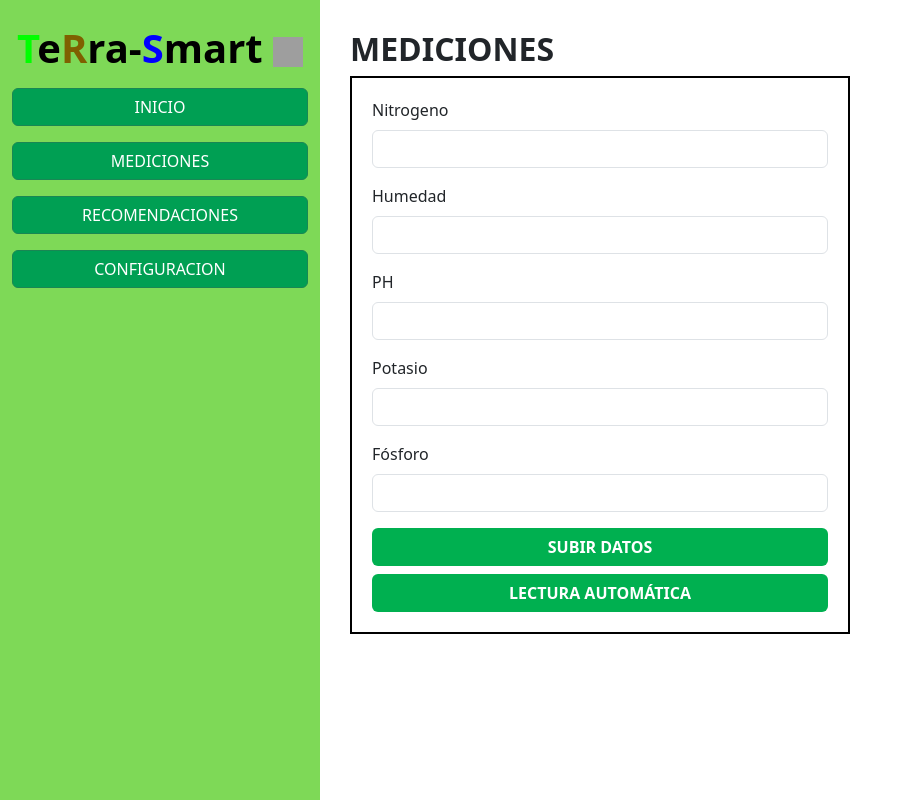
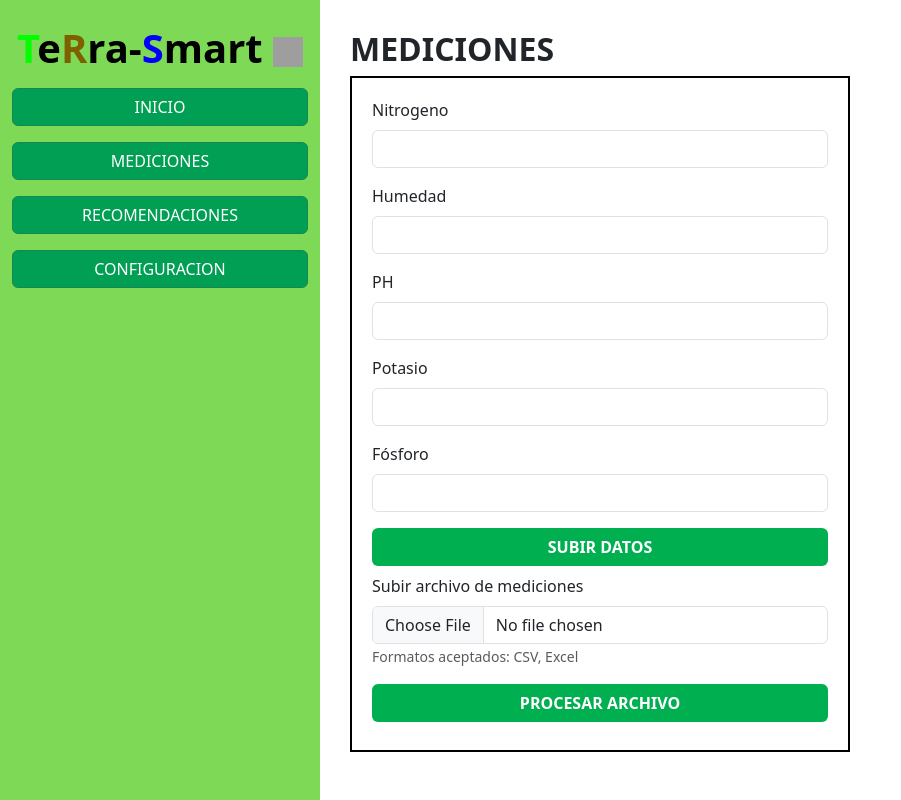
Before and after one commit to INOTJuannnka/ProyectoTerraSmart, a Django app: page /mediciones/ in a window 1280 px wide. Shown: the whole page, without its empty margins (0-901 px from the left). Run offline with Django 4.2, Linux system fonts and the light colour scheme; grey boxes are pictures that could not be loaded.

Commit message:
commit -m "Subida de archivos"

```diff
--- a/TerraSmart/templates/mediciones.html
+++ b/TerraSmart/templates/mediciones.html
@@ -51,11 +51,30 @@
           <label for="fosforo" class="form-label">Fósforo</label>
           <input type="text" class="form-control" id="fosforo" name="fosforo">
         </div>
+        <button type="submit" name="accion" value="subir_manual" class="btn footer-btn mb-2">SUBIR DATOS</button>
+        <div class="mb-3">
+          <label for="archivo_mediciones" class="form-label">Subir archivo de mediciones</label>
+          <input type="file" class="form-control" id="archivo_mediciones" name="archivo_mediciones" accept=".csv,.xlsx,.xls">
+          <small class="form-text text-muted">Formatos aceptados: CSV, Excel</small>
+        </div>
         <!-- Botones de acción -->
 
-        <button type="submit" class="btn footer-btn mb-2">SUBIR DATOS</button>
-        <button type="button" class="btn footer-btn">LECTURA AUTOMÁTICA</button>
+        <button type="submit" name="accion" value="subir_archivo" class="btn footer-btn mb-2">PROCESAR ARCHIVO</button>
       </form>
+
+      <!-- Mostrar mensajes de error o éxito -->
+      {% if messages %}
+      <div class="messages mt-3">
+          {% for message in messages %}
+          <div class="alert alert-{% if message.tags == 'error' %}danger{% else %}{{ message.tags }}{% endif %} alert-dismissible fade show">
+              {{ message }}
+              <button type="button" class="btn-close" data-bs-dismiss="alert" aria-label="Close"></button>
+          </div>
+          {% endfor %}
+      </div>
+      {% endif %}
+      </form>
+
 
     </div>
   </div>
--- a/TerraSmart/views.py
+++ b/TerraSmart/views.py
@@ -3,6 +3,7 @@ from django.http import HttpResponse
 from TerraSmart.models import Medicion, postMediciones
 from django.utils import timezone
 from django.contrib import messages
+import pandas as pd
 
 def recomendaciones(request):
     return render(request, 'recomendaciones.html')
@@ -23,26 +24,106 @@ def vista_historial(request):
 
 def vista_mediciones(request):
     if request.method == 'POST':
-        # Obtener datos del formulario
-        nitrogeno = request.POST.get('nitrogeno')
-        humedad = request.POST.get('humedad')
-        ph = request.POST.get('ph')
-        potasio = request.POST.get('potasio')
-        fosforo = request.POST.get('fosforo')
+            accion = request.POST.get('accion', 'subir_manual')
 
+            # Si es subida manual de datos
+            if accion == 'subir_manual':
+                # Obtener datos del formulario
+                nitrogeno = request.POST.get('nitrogeno')
+                humedad = request.POST.get('humedad')
+                ph = request.POST.get('ph')
+                potasio = request.POST.get('potasio')
+                fosforo = request.POST.get('fosforo')
 
-    try:
-        nuevo_registro = postMediciones(
-            nitrogeno=nitrogeno,
-            fosforo=fosforo,
-            potasio=potasio,
-            ph=ph,
-            humedad=humedad,
-            fecha= timezone.now()
-        )
-        nuevo_registro.save()
-        messages.success(request, 'Registro guardado exitosamente.')
-    except Exception as e:
-        messages.error(request, f'Error al guardar el registro: {e}')
-        return render(request, 'mediciones.html')
-    return render(request, 'recomendaciones.html')
+                try:
+                    nuevo_registro = postMediciones(
+                        nitrogeno=nitrogeno,
+                        fosforo=fosforo,
+                        potasio=potasio,
+                        ph=ph,
+                        humedad=humedad,
+                        fecha=timezone.now()
+                    )
+                    nuevo_registro.save()
+                    messages.success(request, 'Registro guardado exitosamente.')
+                except Exception as e:
+                    messages.error(request, f'Error al guardar el registro: {e}')
+
+            # Si es subida de archivo
+            elif accion == 'subir_archivo':
+                print("Entra en subir archivo")
+                archivo = request.FILES.get('archivo_mediciones')
+
+                # Verificar si se ha subido un archivo
+                if 'archivo_mediciones' in request.FILES:
+                    archivo = request.FILES['archivo_mediciones']
+                    #Imprimir el archivo subido
+                    print("Hola")
+                    print(f"Archivo subido: {archivo.name}")
+                    try:
+                        # Determinar el tipo de archivo y procesarlo
+                        if archivo.name.endswith('.csv'):
+                            # Procesar CSV
+                            df = pd.read_csv(archivo)
+                        elif archivo.name.endswith(('.xlsx', '.xls')):
+                            # Procesar Excel
+                            df = pd.read_excel(archivo)
+                        else:
+                            messages.error(request, "Formato de archivo no soportado. Use CSV o Excel.")
+
+                        # Normalizar nombres de columnas (convertir a minúsculas para comparación)
+                        df.columns = [col.lower().strip() for col in df.columns]
+
+                        # Verificar columnas necesarias
+                        columnas_requeridas = ['nitrogeno', 'humedad', 'ph', 'potasio', 'fosforo']
+
+                        # Verificar si todas las columnas requeridas están presentes
+                        columnas_faltantes = [col for col in columnas_requeridas if col not in df.columns]
+                        if columnas_faltantes:
+                            messages.error(request, f"El archivo no contiene todas las columnas requeridas. Faltantes: {', '.join(columnas_faltantes)}")
+
+                        # Procesar cada fila y guardar en la base de datos
+                        registros_guardados = 0
+                        errores = 0
+
+                        for index, fila in df.iterrows():
+                            try:
+                                # Convertir valores a float y manejar valores nulos
+                                nitrogeno_val = float(fila['nitrogeno']) if pd.notna(fila['nitrogeno']) else None
+                                humedad_val = float(fila['humedad']) if pd.notna(fila['humedad']) else None
+                                ph_val = float(fila['ph']) if pd.notna(fila['ph']) else None
+                                potasio_val = float(fila['potasio']) if pd.notna(fila['potasio']) else None
+                                fosforo_val = float(fila['fosforo']) if pd.notna(fila['fosforo']) else None
+
+                                # Crear y guardar nuevo registro
+                                nuevo_registro = postMediciones(
+                                    nitrogeno=nitrogeno_val,
+                                    fosforo=fosforo_val,
+                                    potasio=potasio_val,
+                                    ph=ph_val,
+                                    humedad=humedad_val,
+                                    fecha=timezone.now()
+                                )
+                                nuevo_registro.save()
+                                registros_guardados += 1
+
+                            except Exception as e:
+                                errores += 1
+                                print(f"Error en fila {index+1}: {e}")
+
+                        if registros_guardados > 0:
+                            mensaje = f"Archivo procesado. {registros_guardados} registros guardados correctamente."
+                            if errores > 0:
+                                mensaje += f" Se encontraron {errores} errores."
+                            messages.success(request, mensaje)
+                            return render(request, 'recomendaciones.html')
+                        else:
+                            messages.error(request, "No se pudo guardar ningún registro del archivo.")
+
+                    except Exception as e:
+                        messages.error(request, f"Error al procesar el archivo: {str(e)}")
+                else:
+                    messages.error(request, "Por favor seleccione un archivo para subir.")
+
+        # Si la solicitud no es POST
+    return render(request, 'mediciones.html')
```
Also changed, not shown: TerraSmart/migrations/0001_initial.py (added).
